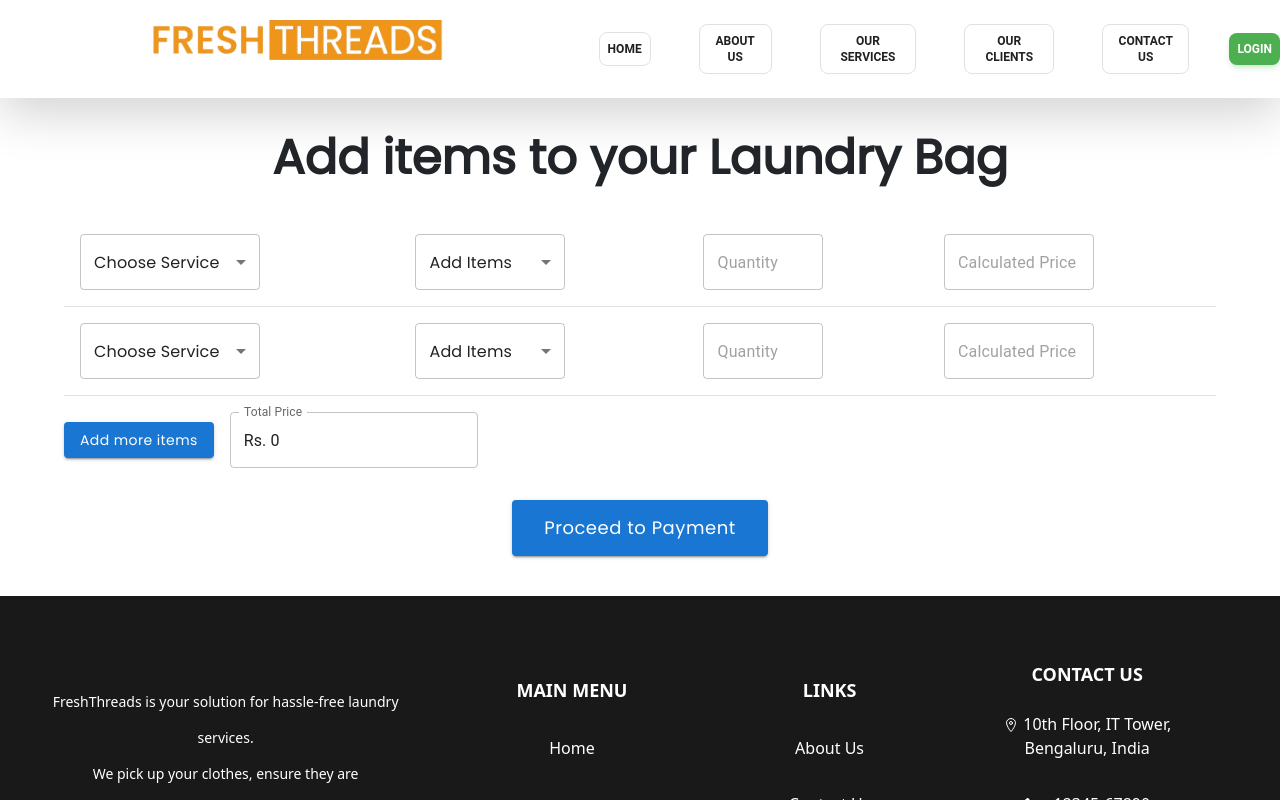
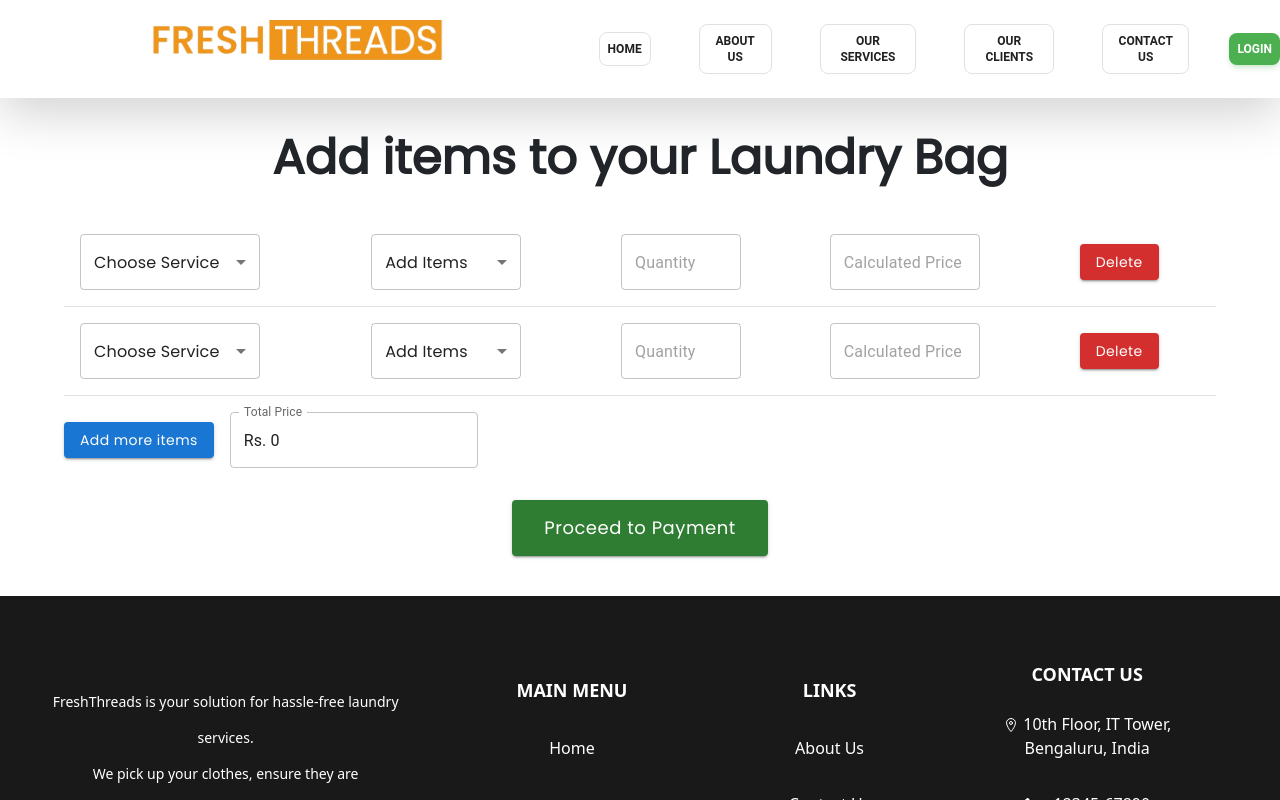
Before and after one commit to PratyushMahajan/LaundryProject, a React (Vite) app: page /orders in a window 1280 px wide. Both pictures are taken after a click on the button "Add more items". Shown: the top 800 px of the page. Built offline with nearby package versions, Linux system fonts and the light colour scheme.

Commit message:
Update orders.jsx

```diff
--- a/src/Components/Shops/orders.jsx
+++ b/src/Components/Shops/orders.jsx
@@ -61,6 +61,13 @@ const Orders = () => {
     setRows([...rows, { service: '', item: '', quantity: '', price: 0 }]);
   };
 
+  const deleteRow = (index) => {
+    if (rows.length > 1) {
+      const updatedRows = rows.filter((_, i) => i !== index);
+      setRows(updatedRows);
+    }
+  };
+
   const calculateTotalPrice = () => {
     return rows.reduce((total, row) => total + row.price, 0);
   };
@@ -73,7 +80,7 @@ const Orders = () => {
         textAlign: 'center',
       }}
     >
-      <Typography variant="h3" gutterBottom sx={{ fontWeight: 'bold', fontFamily: 'poppins' }}>
+      <Typography variant="h3" gutterBottom sx={{ fontWeight: 'bold', fontFamily: 'Poppins' }}>
         Add items to your Laundry Bag
       </Typography>
 
@@ -88,7 +95,7 @@ const Orders = () => {
                   displayEmpty
                   sx={{
                     fontFamily: 'Poppins, sans-serif',
-                    width: 180
+                    width: 180,
                   }}
                 >
                   <MenuItem value="" disabled>
@@ -139,6 +146,23 @@ const Orders = () => {
                   sx={{ fontFamily: 'Poppins, sans-serif', width: 150 }}
                 />
               </TableCell>
+
+              <TableCell>
+                {rows.length > 1 && (
+                  <Button
+                    variant="contained"
+                    color="error"
+                    onClick={() => deleteRow(index)}
+                    sx={{
+                      fontFamily: 'Poppins, sans-serif',
+                      textTransform: 'none',
+                      fontSize: '14px',
+                    }}
+                  >
+                    Delete
+                  </Button>
+                )}
+              </TableCell>
             </TableRow>
           ))}
         </TableBody>
@@ -167,7 +191,7 @@ const Orders = () => {
 
       <Button
         variant="contained"
-        color="primary"
+        color="success"
         sx={{
           fontFamily: 'Poppins, sans-serif',
           textTransform: 'none',
```
